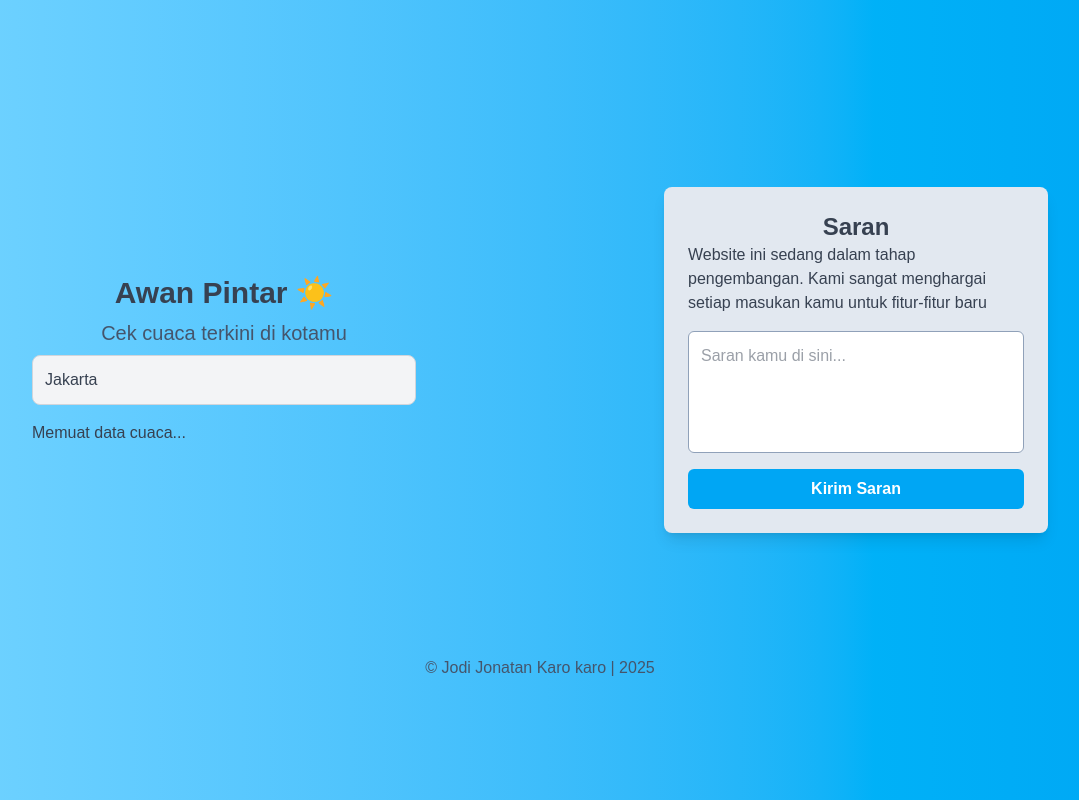
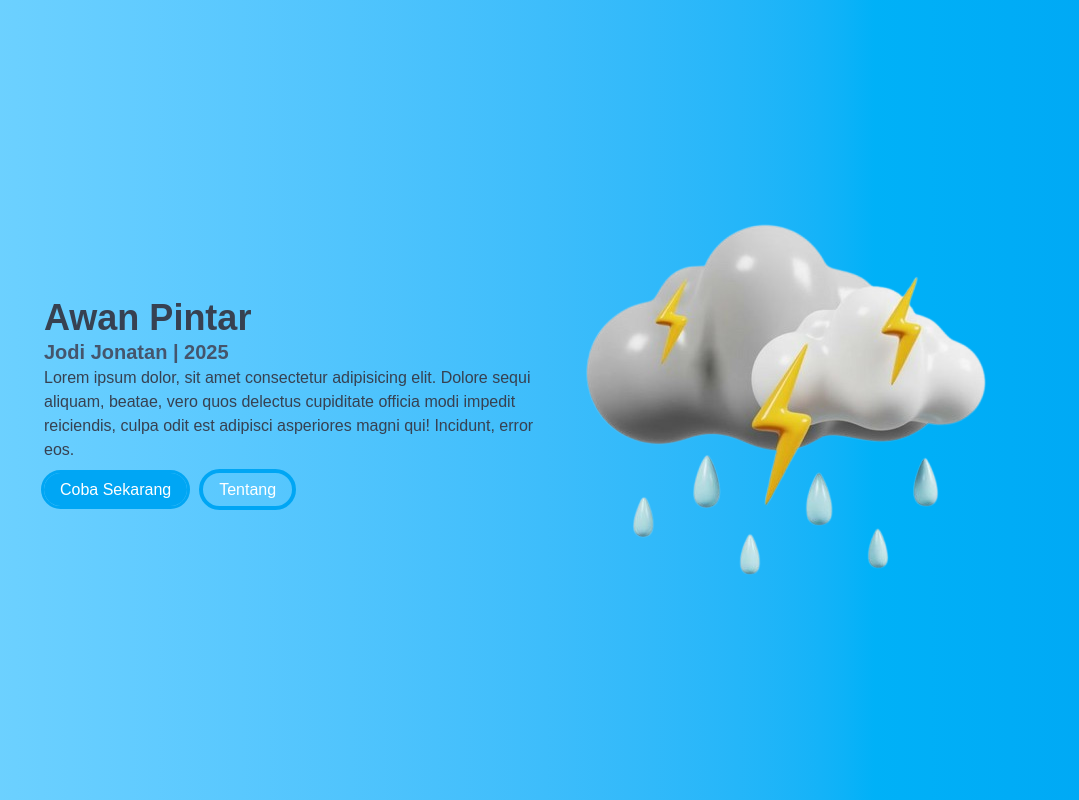
Before and after one commit to jodijonatan/awan-pintar, a Next.js app: page / in a window 1280 px wide. Shown: the whole page, without its empty margins (100-1179 px from the left). Built offline with nearby package versions, Linux system fonts and the light colour scheme; no server answers.

Commit message:
add home page

```diff
--- a/package.json
+++ b/package.json
@@ -17,6 +17,8 @@
   "devDependencies": {
     "@eslint/eslintrc": "^3",
     "@tailwindcss/postcss": "^4",
+    "@types/node": "24.3.1",
+    "@types/react": "19.1.12",
     "eslint": "^9",
     "eslint-config-next": "15.4.6",
     "tailwindcss": "^4"
--- /dev/null
+++ b/src/app/page.jsx
@@ -0,0 +1,31 @@
+export default function HomePage() {
+  return (
+    <div className="min-h-screen bg-gradient-to-l from-sky-500 to-sky-300 flex justify-between items-center px-36">
+      <div className="max-w-xl">
+        <h1 className="text-4xl font-bold">Awan Pintar</h1>
+        <h4 className="text-xl font-semibold text-slate-600">
+          Jodi Jonatan | 2025
+        </h4>
+        <p className="mb-4">
+          Lorem ipsum dolor, sit amet consectetur adipisicing elit. Dolore sequi
+          aliquam, beatae, vero quos delectus cupiditate officia modi impedit
+          reiciendis, culpa odit est adipisci asperiores magni qui! Incidunt,
+          error eos.
+        </p>
+        <a
+          href="/weather"
+          className="bg-sky-500 outline-3 outline-sky-500 text-white px-4 py-2 rounded-full mr-4"
+        >
+          Coba Sekarang
+        </a>
+        <a
+          href="#"
+          className="outline-4 outline-sky-500 text-white px-4 py-2 rounded-full"
+        >
+          Tentang
+        </a>
+      </div>
+      <img src="assets/home.png" alt="image" />
+    </div>
+  );
+}
--- a/src/app/page.js
+++ b/src/app/weather/page.jsx
@@ -143,12 +143,14 @@ export default function HomePage() {
               Kirim Saran
             </button>
           </form>
+
           {formStatus === "error" && (
             <p className="mt-4 text-red-600 text-center font-semibold">
               Saran tidak boleh kosong.
             </p>
           )}
         </div>
+
         {/* Pop-up */}
         {isPopupVisible && (
           <div className="fixed inset-0 bg-gray-800/70 flex items-center justify-center p-4 z-50">
@@ -165,7 +167,8 @@ export default function HomePage() {
                 className="bg-sky-500 text-white font-bold py-2 px-4 rounded-md hover:bg-sky-600 transition-colors cursor-pointer"
               >
                 Tutup
-              </button>w
+              </button>
+              w
             </div>
           </div>
         )}
```
Also changed, not shown: tsconfig.json (added, +35 -0 lines), public/assets/home.png (added), src/app/layout.jsx (renamed from src/app/layout.js), 1 other file (tests, documents, lock files or other folders).
